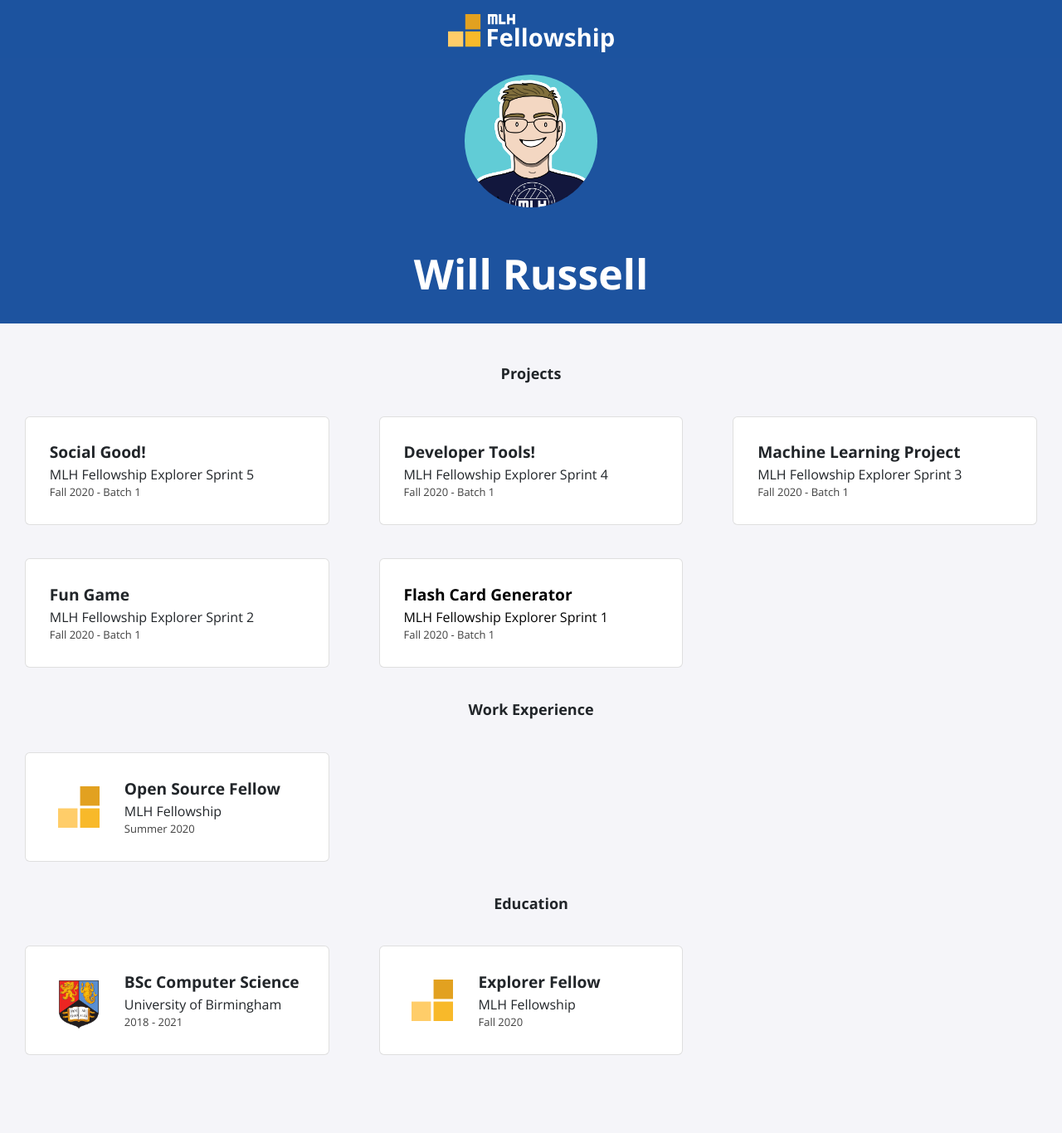
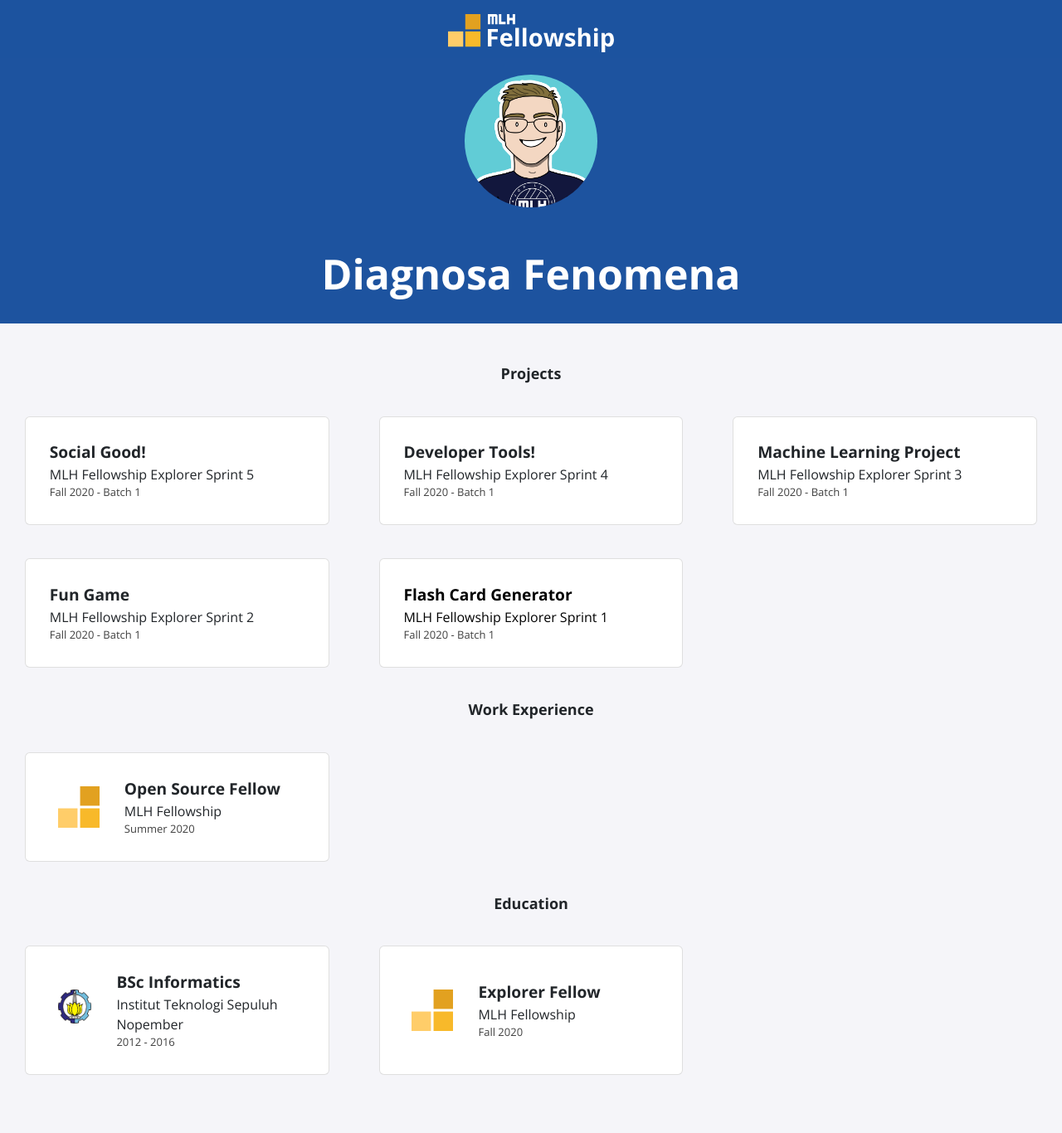
Before and after one commit to diagnosa/diagnosa.github.io, a Jekyll site: the page built from index.html, in a window 1280 px wide. Shown: the whole page at 83% size. Built offline with Jekyll 4.4.1, drawn with Linux system fonts in a browser that asks for light colours; nearby versions of some CDN libraries; before the commit the page ends 1342 px from its top, so only the background shows below that.

Commit message:
add main information and education

```diff
--- a/_config.yml
+++ b/_config.yml
@@ -1,13 +1,13 @@
-title: "Will Russell"
-email: fellowship@mlh.io
+title: "Diagnosa Fenomena"
+email: diagnosa.fenomena@gmail.com
 description: >- # this means to ignore newlines until "baseurl:"
-  Write an awesome description for your new site here. You can edit this
-  line in _config.yml. It will appear in your document head meta (for
-  Google search results) and in your feed.xml site description.
+  I'm a software engineer with interest in Web Development, Artificial Intelligence,
+  BioInformatics and Image Processing with ability to learn fast, adapt easily,
+  and also a TDD practicioner.
 baseurl: "/"
-url: "/portfolio-template"
-twitter_username: mlhacks
-github_username:  mlh-fellowship
+url: "https://diagnosa.github.io/"
+twitter_username: diagnosaf
+github_username:  diagnosa
 
 sass:
   sass_dir: _sass
--- a/_data/education.yml
+++ b/_data/education.yml
@@ -1,7 +1,7 @@
-- course: BSc Computer Science
-  institute: University of Birmingham
-  dates: 2018 - 2021
-  logo: uob.png
+- course: BSc Informatics
+  institute: Institut Teknologi Sepuluh Nopember
+  dates: 2012 - 2016
+  logo: Badge_ITS.png
 
 - course: Explorer Fellow
   institute: MLH Fellowship
```
Also changed, not shown: assets/img/education/Badge_ITS.png (added).
